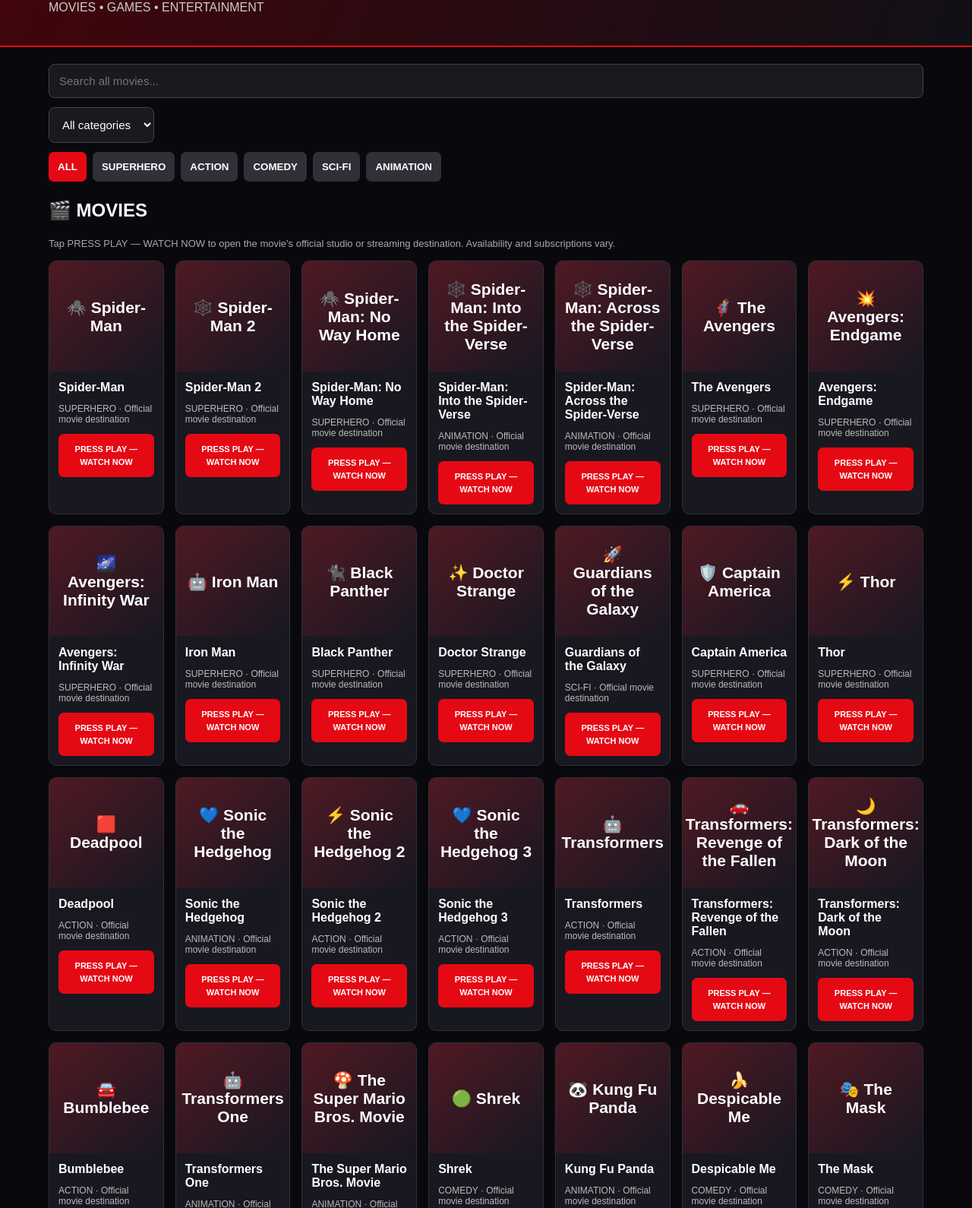
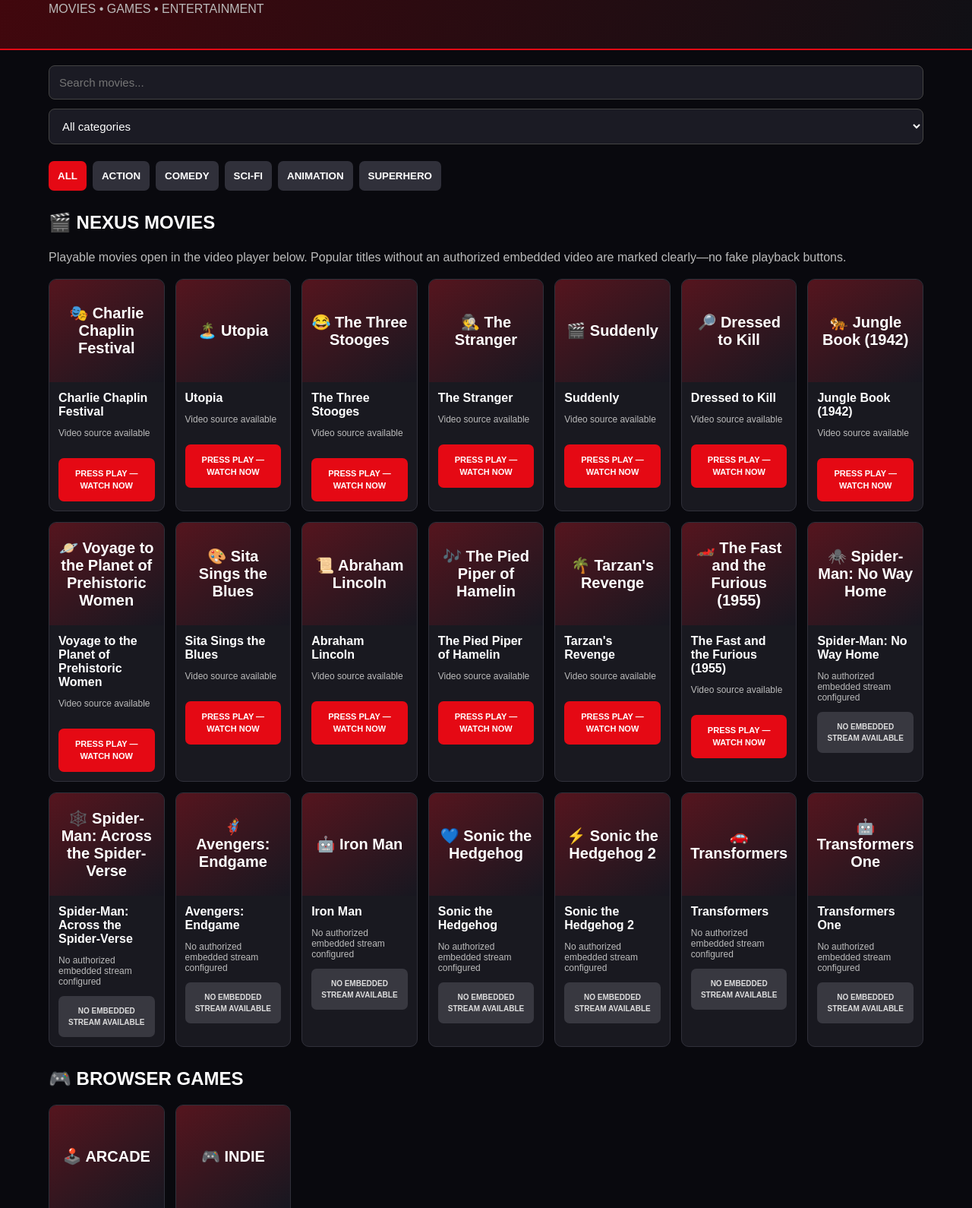
Before and after one commit to jo12101/Nexus-site, a plain HTML site: page index.html in a window 1280 px wide. Shown: the part 82-1672 px from the top of the page at 76% size. Drawn offline with Linux system fonts and the light colour scheme.

Commit message:
Update index.html

```diff
--- a/index.html
+++ b/index.html
@@ -3,29 +3,34 @@
 <html lang="en">
 <head>
 <meta charset="UTF-8">
-<meta name="viewport" content="width=device-width,initial-scale=1">
+<meta name="viewport" content="width=device-width, initial-scale=1">
 <title>NEXUS Movies & Games</title>
 <style>
 *{box-sizing:border-box}
-body{margin:0;background:#09090d;color:#fff;font-family:Arial,sans-serif}
-header{padding:25px 5%;background:linear-gradient(110deg,#41050b,#101016);border-bottom:2px solid #e50914}
-.logo{font-size:36px;font-weight:900;letter-spacing:5px;color:#ff2435}
-header p{color:#ccc}
-main{padding:22px 5%}
-input,select{background:#191920;color:#fff;border:1px solid #444;border-radius:8px;padding:13px;font-size:15px}
-input{width:100%;margin-bottom:12px}
-.filters{display:flex;flex-wrap:wrap;gap:8px;margin:12px 0 24px}
-button{cursor:pointer;border:0;border-radius:7px;padding:12px;background:#303039;color:white;font-weight:bold}
+body{margin:0;background:#09090e;color:#fff;font-family:Arial,sans-serif}
+header{padding:24px 5%;background:linear-gradient(110deg,#42070d,#101015);border-bottom:2px solid #e50914}
+.logo{font-size:36px;font-weight:900;letter-spacing:5px;color:#ff2636}
+header p,.note{color:#bbb;line-height:1.5}
+main{padding:20px 5%}
+input,select{width:100%;padding:13px;margin-bottom:12px;border:1px solid #444;border-radius:8px;background:#1b1b24;color:white;font-size:15px}
+.filters{display:flex;gap:8px;flex-wrap:wrap;margin:10px 0 24px}
+button{border:0;border-radius:7px;padding:12px;background:#30303a;color:white;font-weight:bold;cursor:pointer}
 button.active,.play{background:#e50914}
-.grid{display:grid;grid-template-columns:repeat(auto-fill,minmax(150px,1fr));gap:15px}
-.card{background:#181820;border:1px solid #303039;border-radius:10px;overflow:hidden}
-.poster{height:145px;background:linear-gradient(140deg,#501923,#171721);display:flex;align-items:center;justify-content:center;text-align:center;padding:12px;font-size:21px;font-weight:bold}
+h2{margin-top:28px}
+.grid{display:grid;grid-template-columns:repeat(auto-fill,minmax(145px,1fr));gap:14px}
+.card{background:#191920;border:1px solid #30303a;border-radius:10px;overflow:hidden}
+.poster{height:135px;display:flex;align-items:center;justify-content:center;text-align:center;padding:12px;font-size:20px;font-weight:bold;background:linear-gradient(145deg,#55151e,#171720)}
 .info{padding:12px}
 .info h3{font-size:16px;margin:0 0 8px}
 .info p{font-size:12px;color:#bbb;min-height:28px}
 .play{width:100%;font-size:11px;line-height:1.5}
-.note{color:#aaa;font-size:13px;line-height:1.5}
-footer{padding:25px;color:#888}
+.unavailable{width:100%;font-size:10px;line-height:1.5;background:#383840;color:#ddd}
+#player{display:none;position:fixed;inset:0;z-index:5;overflow:auto;background:#050507;padding:16px}
+.player-inner{max-width:950px;margin:20px auto}
+.player-head{display:flex;justify-content:space-between;align-items:center;gap:10px}
+video{display:block;width:100%;max-height:70vh;background:#000;margin-top:12px}
+#status{color:#ddd;line-height:1.5}
+footer{padding:24px;color:#888}
 </style>
 </head>
 <body>
@@ -34,123 +39,162 @@
  <p>MOVIES • GAMES • ENTERTAINMENT</p>
 </header>
 <main>
- <input id="search" placeholder="Search all movies..." aria-label="Search movies">
- <select id="category" aria-label="Choose a category">
+ <input id="search" placeholder="Search movies..." aria-label="Search movies">
+ <select id="category" aria-label="Filter movies">
   <option value="all">All categories</option>
-  <option value="superhero">Superhero</option>
   <option value="action">Action</option>
   <option value="comedy">Comedy</option>
   <option value="sci-fi">Sci-Fi</option>
   <option value="animation">Animation</option>
+  <option value="superhero">Superhero</option>
+  <option value="thriller">Thriller</option>
+  <option value="family">Family</option>
  </select>
  <div class="filters">
   <button class="active" data-cat="all">ALL</button>
-  <button data-cat="superhero">SUPERHERO</button>
   <button data-cat="action">ACTION</button>
   <button data-cat="comedy">COMEDY</button>
   <button data-cat="sci-fi">SCI-FI</button>
   <button data-cat="animation">ANIMATION</button>
+  <button data-cat="superhero">SUPERHERO</button>
  </div>
 
- <h2>🎬 MOVIES</h2>
- <p class="note">Tap PRESS PLAY — WATCH NOW to open the movie's official studio or streaming destination. Availability and subscriptions vary.</p>
- <div id="movies" class="grid"></div>
+ <h2>🎬 NEXUS MOVIES</h2>
+ <p class="note">Playable movies open in the video player below. Popular titles without an authorized embedded video are marked clearly—no fake playback buttons.</p>
+ <div class="grid" id="movies"></div>
 
  <h2>🎮 BROWSER GAMES</h2>
  <div class="grid">
   <article class="card">
    <div class="poster">🕹️ ARCADE</div>
-   <div class="info"><h3>CrazyGames</h3><p>Browser games</p>
-   <button class="play" onclick="openLink('https://www.crazygames.com/')">PRESS PLAY — PLAY NOW</button></div>
+   <div class="info"><h3>CrazyGames</h3><p>Play browser games</p>
+    <button class="play" onclick="openGame('https://www.crazygames.com/')">PLAY NOW</button>
+   </div>
   </article>
   <article class="card">
    <div class="poster">🎮 INDIE</div>
    <div class="info"><h3>itch.io</h3><p>Browser-playable indie games</p>
-   <button class="play" onclick="openLink('https://itch.io/games/html5')">PRESS PLAY — PLAY NOW</button></div>
+    <button class="play" onclick="openGame('https://itch.io/games/html5')">PLAY NOW</button>
+   </div>
   </article>
  </div>
 </main>
-<footer>NEXUS • Your entertainment hub</footer>
+
+<div id="player">
+ <div class="player-inner">
+  <div class="player-head">
+   <h2 id="playerTitle">NOW PLAYING</h2>
+   <button onclick="closePlayer()">✕ CLOSE</button>
+  </div>
+  <video id="video" controls playsinline preload="metadata"></video>
+  <p id="status">Loading video…</p>
+ </div>
+</div>
+<footer>NEXUS • Movies & Games</footer>
+
 <script>
+const archive="https://archive.org/download/";
 const movies=[
-{t:"Spider-Man",c:"superhero",e:"🕷️",u:"https://www.sonypictures.com/movies"},
-{t:"Spider-Man 2",c:"superhero",e:"🕸️",u:"https://www.sonypictures.com/movies"},
-{t:"Spider-Man: No Way Home",c:"superhero",e:"🕷️",u:"https://www.disneyplus.com/"},
-{t:"Spider-Man: Into the Spider-Verse",c:"animation",e:"🕸️",u:"https://www.sonypictures.com/movies"},
-{t:"Spider-Man: Across the Spider-Verse",c:"animation",e:"🕸️",u:"https://www.sonypictures.com/movies"},
-{t:"The Avengers",c:"superhero",e:"🦸",u:"https://www.marvel.com/movies"},
-{t:"Avengers: Endgame",c:"superhero",e:"💥",u:"https://www.marvel.com/movies"},
-{t:"Avengers: Infinity War",c:"superhero",e:"🌌",u:"https://www.marvel.com/movies"},
-{t:"Iron Man",c:"superhero",e:"🤖",u:"https://www.marvel.com/movies"},
-{t:"Black Panther",c:"superhero",e:"🐈‍⬛",u:"https://www.marvel.com/movies"},
-{t:"Doctor Strange",c:"superhero",e:"✨",u:"https://www.marvel.com/movies"},
-{t:"Guardians of the Galaxy",c:"sci-fi",e:"🚀",u:"https://www.marvel.com/movies"},
-{t:"Captain America",c:"superhero",e:"🛡️",u:"https://www.marvel.com/movies"},
-{t:"Thor",c:"superhero",e:"⚡",u:"https://www.marvel.com/movies"},
-{t:"Deadpool",c:"action",e:"🟥",u:"https://www.marvel.com/movies"},
-{t:"Sonic the Hedgehog",c:"animation",e:"💙",u:"https://www.paramountplus.com/"},
-{t:"Sonic the Hedgehog 2",c:"action",e:"⚡",u:"https://www.paramountplus.com/"},
-{t:"Sonic the Hedgehog 3",c:"action",e:"💙",u:"https://www.paramountplus.com/"},
-{t:"Transformers",c:"action",e:"🤖",u:"https://www.paramountmovies.com/movies/transformers"},
-{t:"Transformers: Revenge of the Fallen",c:"action",e:"🚗",u:"https://www.paramountmovies.com/"},
-{t:"Transformers: Dark of the Moon",c:"action",e:"🌙",u:"https://www.paramountmovies.com/"},
-{t:"Bumblebee",c:"action",e:"🚘",u:"https://www.paramountmovies.com/"},
-{t:"Transformers One",c:"animation",e:"🤖",u:"https://www.paramountmovies.com/movies/transformers-one"},
-{t:"The Super Mario Bros. Movie",c:"animation",e:"🍄",u:"https://www.nbcuniversal.com/"},
-{t:"Shrek",c:"comedy",e:"🟢",u:"https://www.dreamworks.com/"},
-{t:"Kung Fu Panda",c:"animation",e:"🐼",u:"https://www.dreamworks.com/"},
-{t:"Despicable Me",c:"comedy",e:"🍌",u:"https://www.universalpictures.com/"},
-{t:"The Mask",c:"comedy",e:"🎭",u:"https://www.warnerbros.com/"},
-{t:"Rush Hour",c:"comedy",e:"🚕",u:"https://www.warnerbros.com/"},
-{t:"Home Alone",c:"comedy",e:"🏠",u:"https://www.disneyplus.com/"},
-{t:"Jumanji",c:"action",e:"🎲",u:"https://www.sonypictures.com/movies"},
-{t:"Jurassic Park",c:"sci-fi",e:"🦖",u:"https://www.universalpictures.com/"},
-{t:"Back to the Future",c:"sci-fi",e:"⏰",u:"https://www.universalpictures.com/"},
-{t:"The Dark Knight",c:"action",e:"🦇",u:"https://www.warnerbros.com/"},
-{t:"Godzilla",c:"action",e:"🦖",u:"https://www.legendary.com/"},
-{t:"Pacific Rim",c:"sci-fi",e:"🤖",u:"https://www.legendary.com/"},
-{t:"The Lego Movie",c:"animation",e:"🧱",u:"https://www.warnerbros.com/"},
-{t:"Puss in Boots: The Last Wish",c:"animation",e:"🐱",u:"https://www.dreamworks.com/"},
-{t:"Scream",c:"action",e:"🎭",u:"https://www.paramountmovies.com/"},
-{t:"Mission: Impossible",c:"action",e:"🕶️",u:"https://www.paramountmovies.com/"},
-{t:"Top Gun: Maverick",c:"action",e:"✈️",u:"https://www.paramountmovies.com/"},
-{t:"Titanic",c:"action",e:"🚢",u:"https://www.paramountmovies.com/"},
-{t:"Interstellar",c:"sci-fi",e:"🌌",u:"https://www.warnerbros.com/"},
-{t:"The Matrix",c:"sci-fi",e:"🟢",u:"https://www.warnerbros.com/"},
-{t:"Ready Player One",c:"sci-fi",e:"🎮",u:"https://www.warnerbros.com/"},
-{t:"Willy Wonka",c:"comedy",e:"🍫",u:"https://www.warnerbros.com/"},
-{t:"The Lego Batman Movie",c:"animation",e:"🦇",u:"https://www.warnerbros.com/"}
+ {t:"Charlie Chaplin Festival",c:"comedy",e:"🎭",id:"charlie_chaplin_film_fest",file:"charlie_chaplin_film_fest.mp4"},
+ {t:"Utopia",c:"comedy",e:"🏝️",id:"utopia",file:"Utopia.mp4"},
+ {t:"The Three Stooges",c:"comedy",e:"😂",id:"3stooges",file:"3stooges_NewApants2.mp4"},
+ {t:"The Stranger",c:"thriller",e:"🕵️",id:"TheStranger_0",file:"The_Stranger.mp4"},
+ {t:"Suddenly",c:"thriller",e:"🎬",id:"suddenly",file:"suddenly.mp4"},
+ {t:"Dressed to Kill",c:"thriller",e:"🔎",id:"dressed_to_kill",file:"dressed_to_kill.mp4"},
+ {t:"Jungle Book (1942)",c:"family",e:"🐅",id:"JungleBook",file:"Jungle_Book.mp4"},
+ {t:"Voyage to the Planet of Prehistoric Women",c:"sci-fi",e:"🪐",id:"VoyagetothePlanetofPrehistoricWomen",file:"VoyagetothePlanetofPrehistoricWomen.mp4"},
+ {t:"Sita Sings the Blues",c:"animation",e:"🎨",id:"Sita_Sings_the_Blues",file:"SITA_SINGS_MOVIE_ONLY.mp4"},
+ {t:"Abraham Lincoln",c:"family",e:"📜",id:"abraham_lincoln",file:"abraham_lincoln.mp4"},
+ {t:"The Pied Piper of Hamelin",c:"family",e:"🎶",id:"The_Pied_Piper_of_Hamelin",file:"pied.mp4"},
+ {t:"Tarzan's Revenge",c:"action",e:"🌴",id:"tarzans_revenge",file:"tarzans_revenge.mp4"},
+ {t:"The Fast and the Furious (1955)",c:"action",e:"🏎️",id:"TheFastandtheFuriousJohnIreland1954goofyrip",file:"TheFastandtheFuriousJohnIreland1954goofyrip.mp4"},
+
+ {t:"Spider-Man: No Way Home",c:"superhero",e:"🕷️"},
+ {t:"Spider-Man: Across the Spider-Verse",c:"animation",e:"🕸️"},
+ {t:"Avengers: Endgame",c:"superhero",e:"🦸"},
+ {t:"Iron Man",c:"superhero",e:"🤖"},
+ {t:"Sonic the Hedgehog",c:"animation",e:"💙"},
+ {t:"Sonic the Hedgehog 2",c:"action",e:"⚡"},
+ {t:"Transformers",c:"action",e:"🚗"},
+ {t:"Transformers One",c:"animation",e:"🤖"}
 ];
 
 const grid=document.getElementById("movies");
 const search=document.getElementById("search");
 const category=document.getElementById("category");
+const player=document.getElementById("player");
+const video=document.getElementById("video");
 let selected="all";
-function openLink(url){window.open(url,"_blank","noopener,noreferrer");}
+
 function render(){
  const q=search.value.toLowerCase().trim();
  const list=movies.filter(m=>
-  (m.t.toLowerCase().includes(q)||m.c.includes(q))&&
-  (selected==="all"||m.c===selected)&&
+  (m.t.toLowerCase().includes(q)||m.c.includes(q)) &&
+  (selected==="all"||m.c===selected) &&
   (category.value==="all"||m.c===category.value)
  );
  grid.innerHTML="";
  if(!list.length){grid.textContent="No movies found.";return;}
+
  list.forEach(m=>{
-  const card=document.createElement("article");card.className="card";
-  const poster=document.createElement("div");poster.className="poster";poster.textContent=m.e+" "+m.t;
-  const info=document.createElement("div");info.className="info";
-  const title=document.createElement("h3");title.textContent=m.t;
-  const desc=document.createElement("p");desc.textContent=m.c.toUpperCase()+" · Official movie destination";
-  const btn=document.createElement("button");btn.className="play";btn.textContent="PRESS PLAY — WATCH NOW";
-  btn.addEventListener("click",()=>openLink(m.u));
-  info.append(title,desc,btn);card.append(poster,info);grid.append(card);
+  const card=document.createElement("article");
+  card.className="card";
+  const poster=document.createElement("div");
+  poster.className="poster";
+  poster.textContent=m.e+" "+m.t;
+
+  const info=document.createElement("div");
+  info.className="info";
+  const title=document.createElement("h3");
+  title.textContent=m.t;
+  const desc=document.createElement("p");
+  desc.textContent=m.id?"Video source available":"No authorized embedded stream configured";
+
+  const btn=document.createElement("button");
+  if(m.id){
+   btn.className="play";
+   btn.textContent="PRESS PLAY — WATCH NOW";
+   btn.addEventListener("click",()=>playMovie(m));
+  }else{
+   btn.className="unavailable";
+   btn.textContent="NO EMBEDDED STREAM AVAILABLE";
+   btn.disabled=true;
+  }
+
+  info.append(title,desc,btn);
+  card.append(poster,info);
+  grid.append(card);
  });
 }
+
+function playMovie(m){
+ video.pause();
+ video.removeAttribute("src");
+ video.load();
+ document.getElementById("playerTitle").textContent=m.t;
+ document.getElementById("status").textContent="Loading video. If it fails, the host may have changed or the file may not be playable.";
+ video.src=archive+m.id+"/"+encodeURIComponent(m.file);
+ player.style.display="block";
+ document.body.style.overflow="hidden";
+ video.load();
+ video.play().catch(()=> {
+  document.getElementById("status").textContent="Tap the play icon in the video controls. If it still won't play, this source is unavailable.";
+ });
+}
+function closePlayer(){
+ video.pause();
+ video.removeAttribute("src");
+ video.load();
+ player.style.display="none";
+ document.body.style.overflow="";
+}
+function openGame(url){window.open(url,"_blank","noopener,noreferrer");}
+
 search.addEventListener("input",render);
 category.addEventListener("change",render);
 document.querySelectorAll("[data-cat]").forEach(btn=>btn.addEventListener("click",()=>{
- selected=btn.dataset.cat;category.value="all";
+ selected=btn.dataset.cat;
+ category.value="all";
  document.querySelectorAll("[data-cat]").forEach(b=>b.classList.toggle("active",b===btn));
  render();
 }));
```
